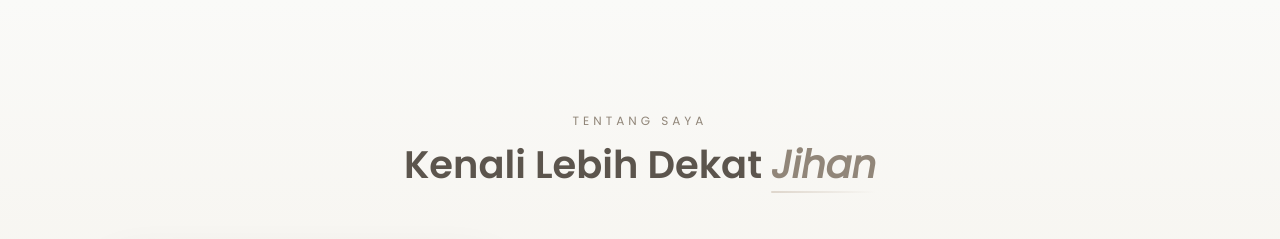
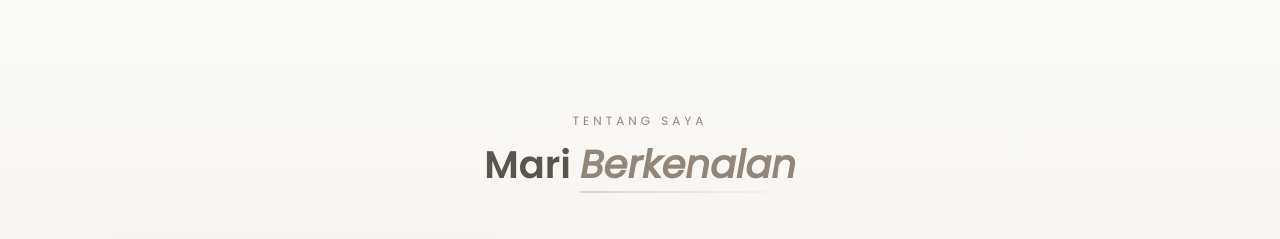
Before and after one commit to Vinn777/portofoliojiahan, a plain HTML site: page index.html in a window 1280 px wide. Shown: the part 800-1039 px from the top of the page. Drawn offline with nearby package versions, Linux system fonts and the light colour scheme.

Commit message:
fiksbaru

```diff
--- a/index.html
+++ b/index.html
@@ -96,7 +96,7 @@
     <div class="container">
       <div class="section-header">
         <p class="section-label">Tentang Saya</p>
-        <h2 class="section-title">Kenali Lebih Dekat <span class="highlight">Jihan</span></h2>
+        <h2 class="section-title">Mari <span class="highlight">Berkenalan</span></h2>
       </div>
       <div class="about-grid">
         <div class="about-image-col reveal-left">
```
